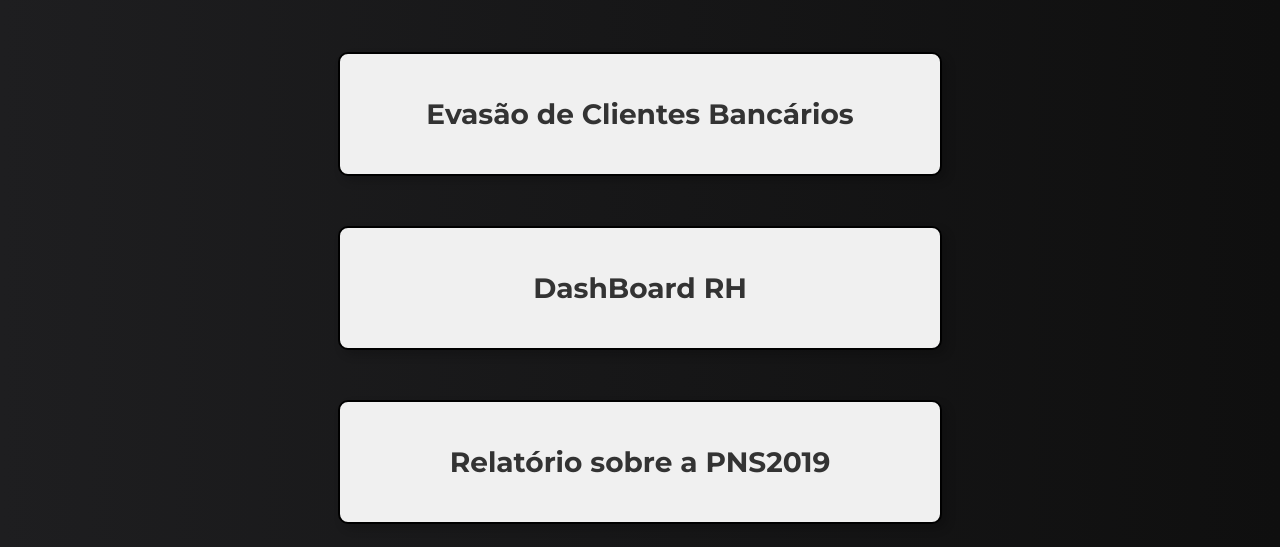
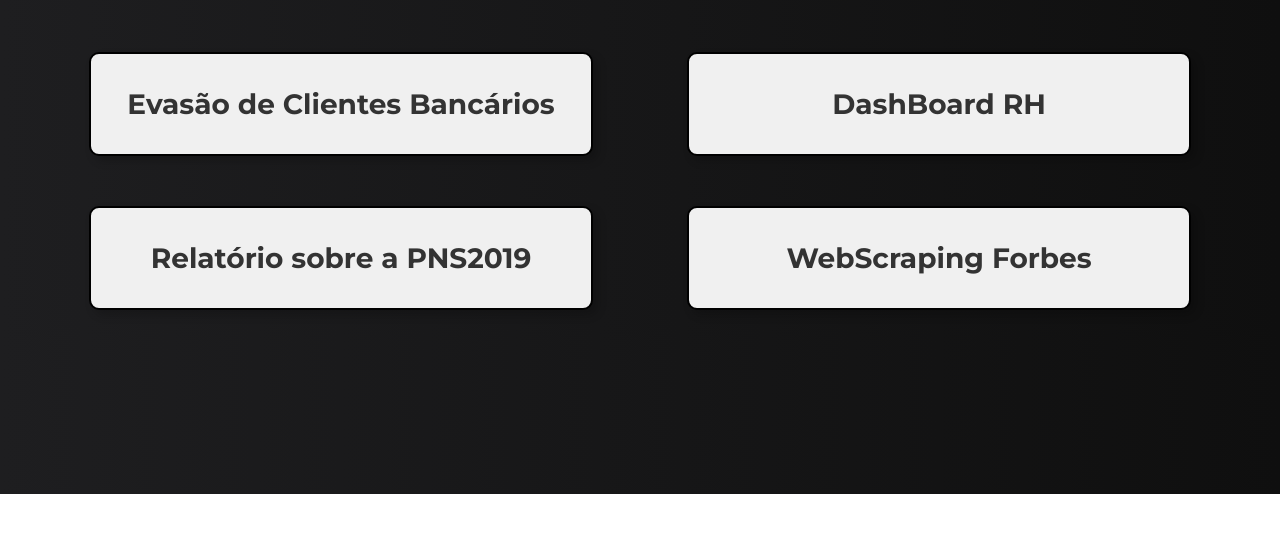
Before and after one commit to VictorLSantana/VictorLSantana.github.io, a plain HTML site: page index.html in a window 1280 px wide. Shown: the part 306-853 px from the top of the page. After the commit the page ends 800 px from the top, so only its background shows below. Drawn offline with Linux system fonts and the light colour scheme.

Commit message:
index.html

```diff
--- a/index.html
+++ b/index.html
@@ -3,7 +3,7 @@
   <head>
     <meta charset="UTF-8">
     <meta name="viewport" content="width=device-width, initial-scale=1.0">
-    <title>Victor Santana - Portfólio</title>
+    <title>Victor Santana - Portfolio</title>
     <style>
 	body {
 		background-color: #161616;
@@ -22,8 +22,8 @@
 	}
 
 	.box {
-		width: 600px;
-		height: 120px;
+		width: 500px;
+		height: 100px;
 		margin: 30px auto;
 		background-color: #f0f0f0;
 		display: flex;
@@ -73,11 +73,12 @@
 
 	.wrapper {
 		display: flex;
-		flex-direction: column;
-		justify-content: center;
-		align-items: center;
-		margin-top: 40px;
-		gap: 20px;
+            justify-content: space-evenly;
+            align-items: flex-start;
+            flex-wrap: wrap;
+            margin-top: 40px;
+            gap: 20px;
+            padding: 0 22px;
 	}
 
 	.wrapper-small {
@@ -141,6 +142,9 @@
 		<div class="box" onclick="window.open('https://github.com/VictorLSantana/PNS2019_UF52', '_blank')">
 			<h2>Relatório sobre a PNS2019</h2>
 		</div>
+        <div class="box" onclick="window.open('https://github.com/VictorLSantana/WebScraping', '_blank')">
+			<h2>WebScraping Forbes</h2>
+		</div>
 	</div>
 </body>
 </html>
```
